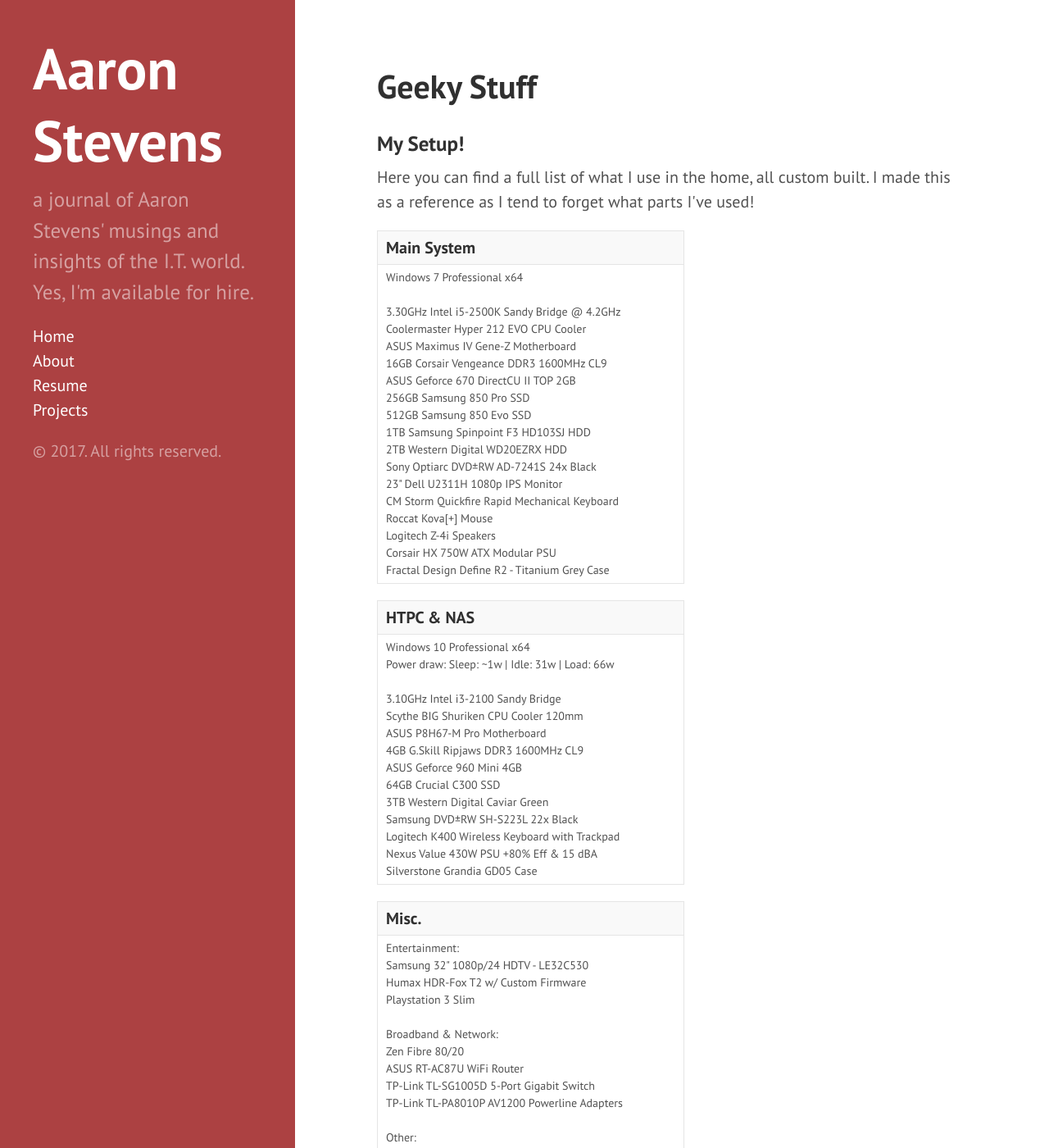
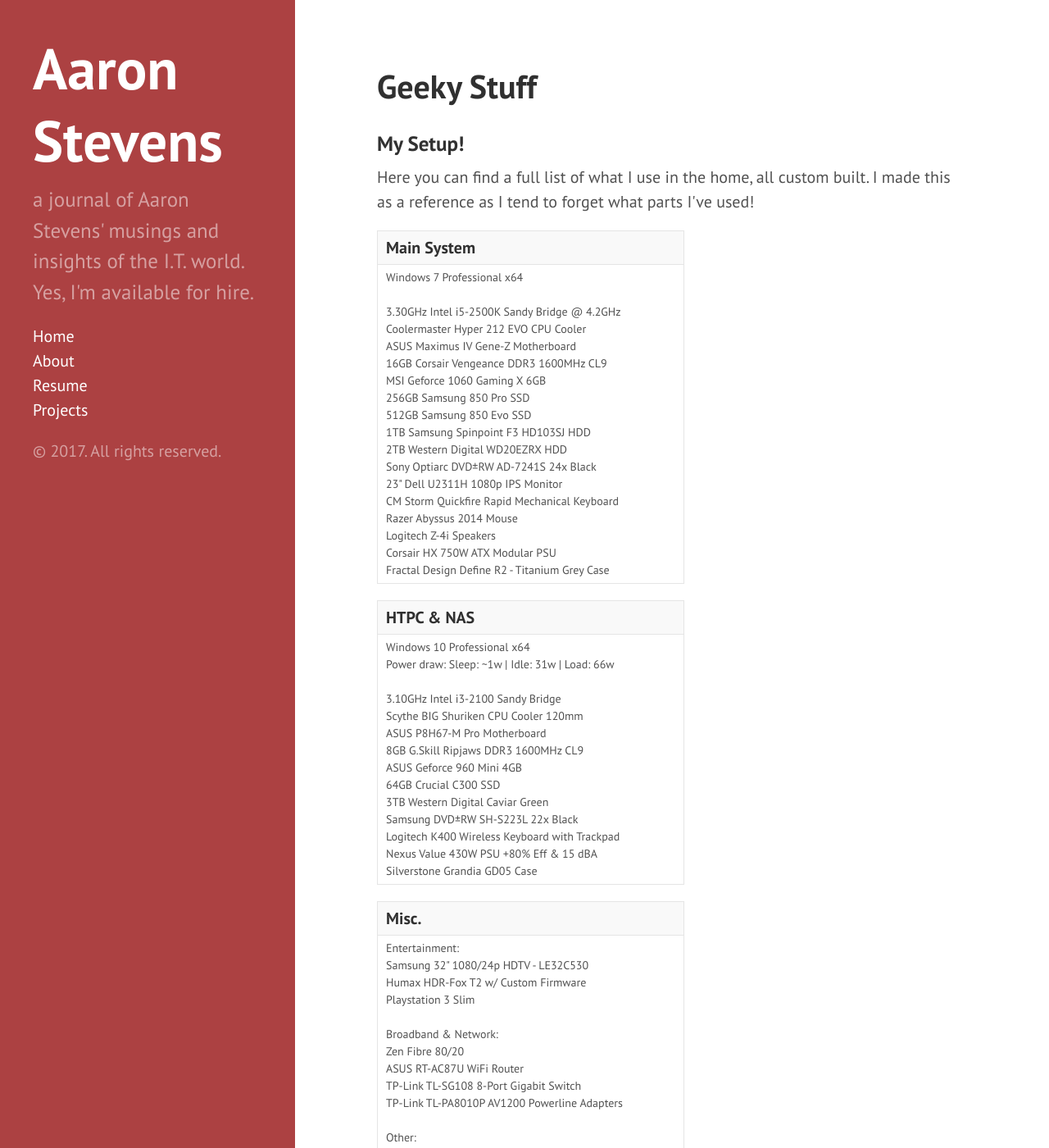
Before and after one commit to aaronstevens/aaronstevens.github.io, a Jekyll site: the page specs/index.html, which Jekyll copies as it is, in a window 1280 px wide and 1400 px high. Shown: the whole window at 82% size. Built offline with Jekyll 4.4.1, drawn with Linux system fonts in a browser that asks for light colours.

Commit message:
Updates.

```diff
--- a/specs/index.html
+++ b/specs/index.html
@@ -99,7 +99,7 @@
 Coolermaster Hyper 212 EVO CPU Cooler<br />
 ASUS Maximus IV Gene-Z Motherboard<br />
 16GB Corsair Vengeance DDR3 1600MHz CL9<br />
-ASUS Geforce 670 DirectCU II TOP 2GB<br />
+MSI Geforce 1060 Gaming X 6GB<br />
 256GB Samsung 850 Pro SSD<br />
 512GB Samsung 850 Evo SSD<br />
 1TB Samsung Spinpoint F3 HD103SJ HDD<br />
@@ -107,7 +107,7 @@ ASUS Geforce 670 DirectCU II TOP 2GB<br />
 Sony Optiarc DVD±RW AD-7241S 24x Black<br />
 23" Dell U2311H 1080p IPS Monitor<br />
 CM Storm Quickfire Rapid Mechanical Keyboard<br />
-Roccat Kova[+] Mouse<br />
+Razer Abyssus 2014 Mouse<br />
 Logitech Z-4i Speakers<br />
 Corsair HX 750W ATX Modular PSU<br />
 Fractal Design Define R2 - Titanium Grey Case<br />
@@ -134,7 +134,7 @@ Power draw: Sleep: ~1w | Idle: 31w | Load: 66w
 3.10GHz Intel i3-2100 Sandy Bridge<br />
 Scythe BIG Shuriken CPU Cooler 120mm<br />
 ASUS P8H67-M Pro Motherboard<br />
-4GB G.Skill Ripjaws DDR3 1600MHz CL9<br />
+8GB G.Skill Ripjaws DDR3 1600MHz CL9<br />
 ASUS Geforce 960 Mini 4GB<br />
 64GB Crucial C300 SSD<br />
 3TB Western Digital Caviar Green<br />
@@ -186,14 +186,14 @@ Lian Li PC-B20A Aluminium Midi-Tower Case<br />
     <td class="normaltext">
 
 Entertainment:  <br />
-Samsung 32" 1080p/24 HDTV - LE32C530 <br />
+Samsung 32" 1080/24p HDTV - LE32C530 <br />
 Humax HDR-Fox T2 w/ Custom Firmware<br />
 Playstation 3 Slim<br /><br />
 
 Broadband & Network:<br />
 Zen Fibre 80/20<br />
 ASUS RT-AC87U WiFi Router<br />
-TP-Link TL-SG1005D 5-Port Gigabit Switch<br />
+TP-Link TL-SG108 8-Port Gigabit Switch<br />
 TP-Link TL-PA8010P AV1200 Powerline Adapters<br /><br />
 
 Other:<br />
```
Also changed, not shown: 02-resume.md (+4 -4 lines).
